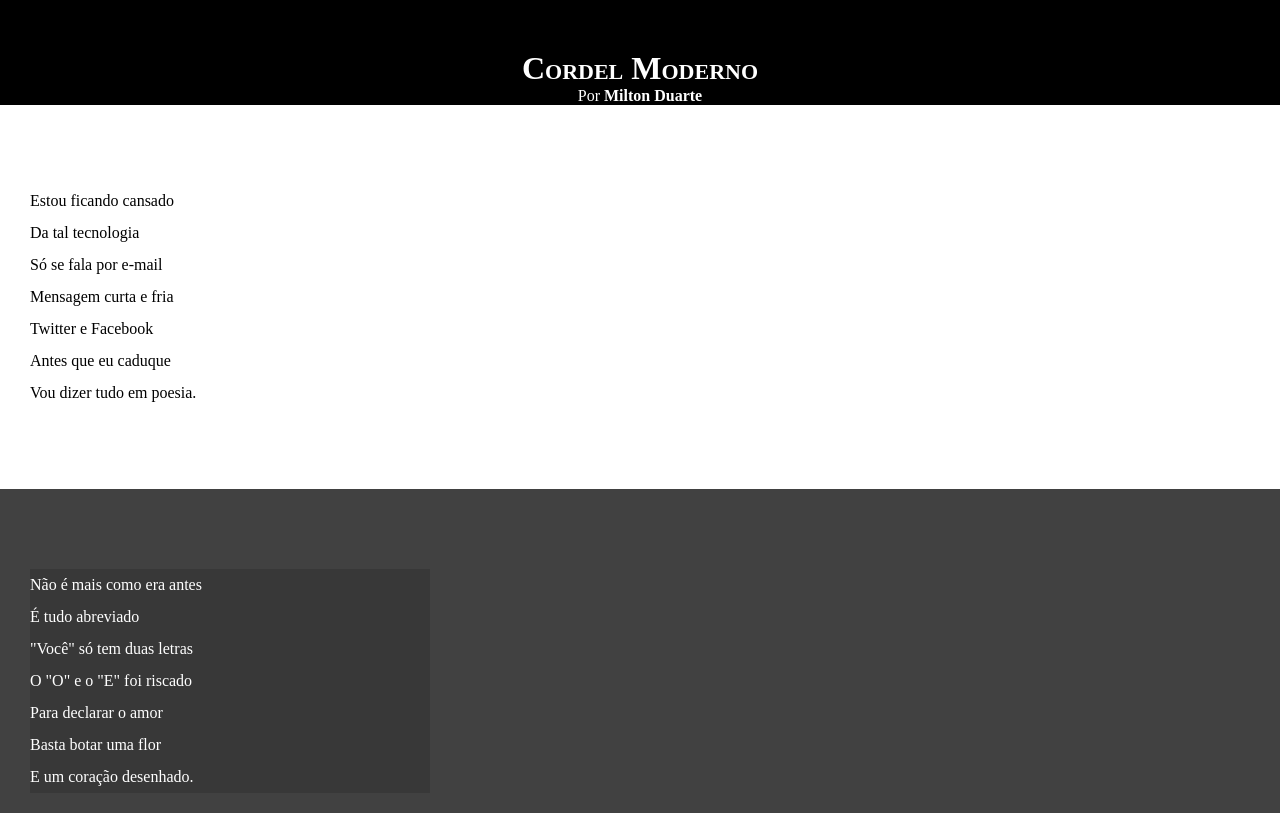
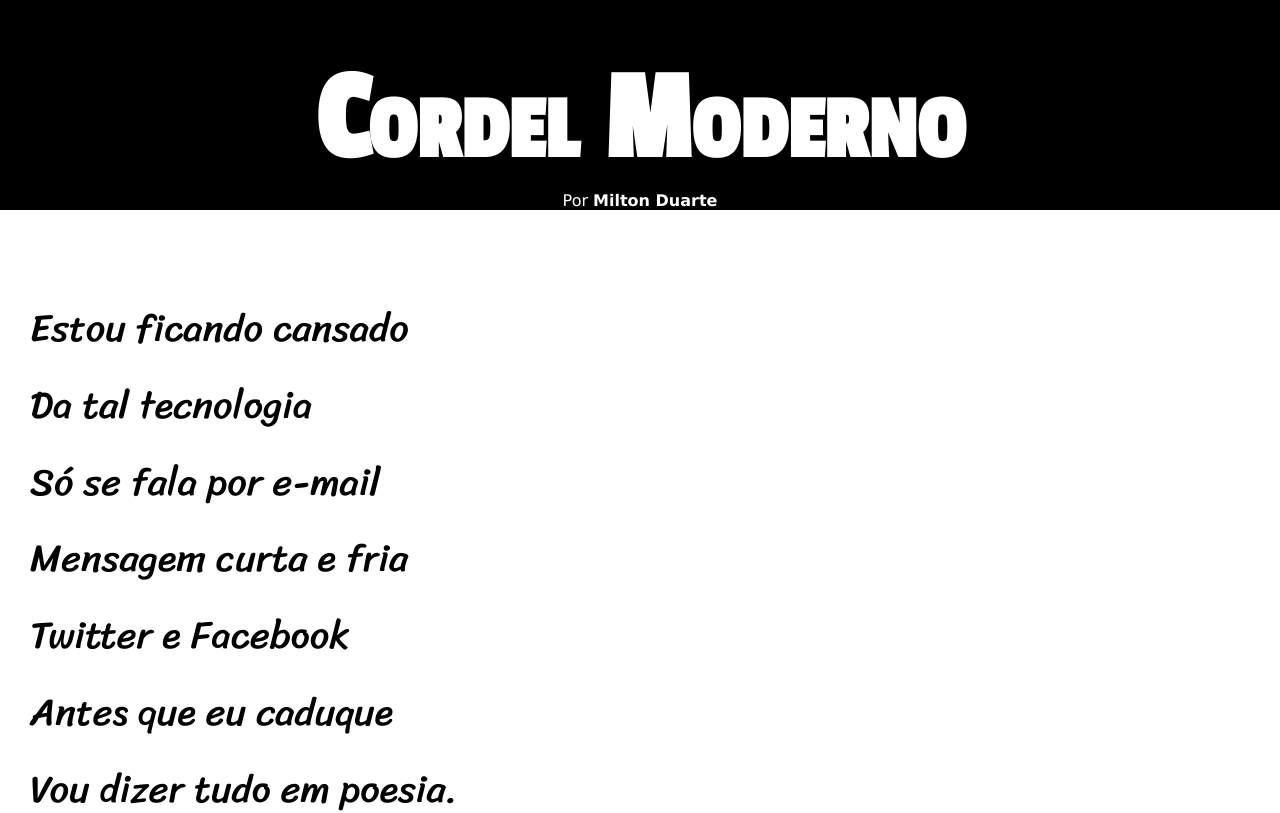
Before and after one commit to ernanipedroso/html-css, a plain HTML site: page desafios/desafio12/index.html in a window 1280 px wide. Shown: the top 813 px of the page. Drawn offline with Linux system fonts and the light colour scheme.

Commit message:
atualizacao de estilos desafio 12

```diff
--- a/desafios/desafio12/estilo/style.css
+++ b/desafios/desafio12/estilo/style.css
@@ -1,4 +1,15 @@
 @charset "utf-8";
+
+@import url('https://fonts.googleapis.com/css2?family=Passion+One&display=swap');
+
+@import url('https://fonts.googleapis.com/css2?family=Sriracha&display=swap');
+
+:root{
+    --fonte1: verdana, geneva, tahoma, sans-serif;
+    --fonte2:'Passion One', cursive;
+    --fonte3:'Sriracha', cursive;
+}
+
 
 *{
     margin: 0px;
@@ -8,6 +19,7 @@
 html, body{
     min-height: 100vh;
     background-color: darkgrey;
+    font-family: var(--fonte1);
 }
 
 header{
@@ -20,6 +32,8 @@ header{
 header > h1{
     padding-top: 50px;
     font-variant: small-caps;
+    font-family: var(--fonte2);
+    font-size: 10vw;
 
 }
 
@@ -44,6 +58,8 @@ section{
     padding-bottom: 10vh;
     line-height: 2em;
     padding-left: 30px;
+    font-family: var(--fonte3);
+    font-size: 3vw;
 }
 
 section.normal{
@@ -52,11 +68,14 @@ section.normal{
 }
 
 section.imagem{
+
     background-color: rgba(30, 30, 30, 0.745);
     color: white;
 
 }
 section.imagem > p{
+    display: inline-block;
+    padding: 5px;
     background-color: rgba(0, 0, 0, 0.142);
     width:400px ;
 
```
